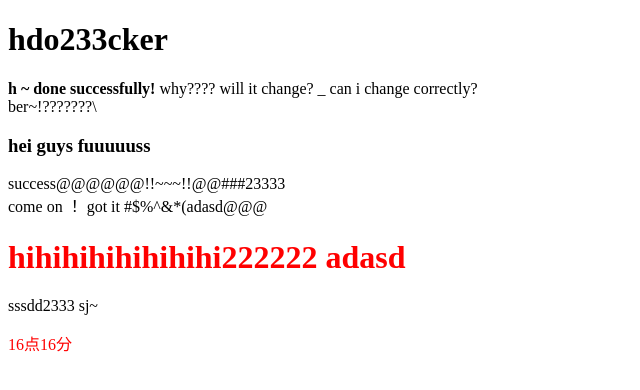
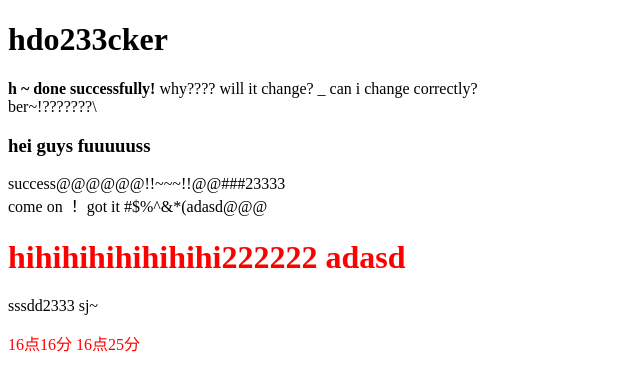
Before and after one commit to Kingbultsea/wechat, a website: page index.html in a window 1280 px wide. Shown: the full height of the page, 0-640 px from the left. Drawn offline with Linux system fonts and the light colour scheme.

Commit message:
再次 构建container

```diff
--- a/index.html
+++ b/index.html
@@ -17,7 +17,7 @@
   <h1 style="color: red">hihihihihihihihi222222
   adasd</h1>sssdd2333 sj~
     <p style="color:red">
-      16点16分
+      16点16分 16点25分
     </p>
   </body>
 </html>
```
